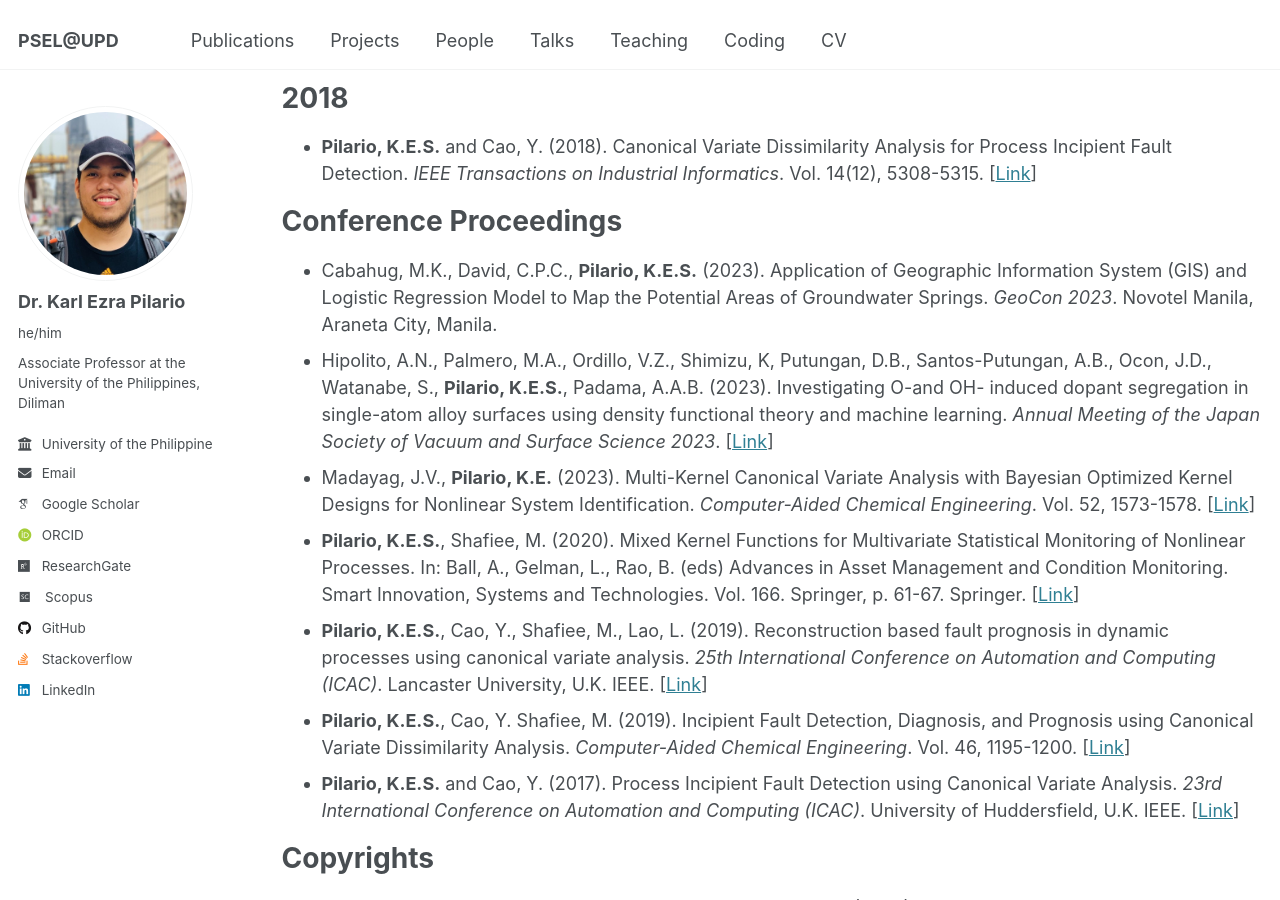
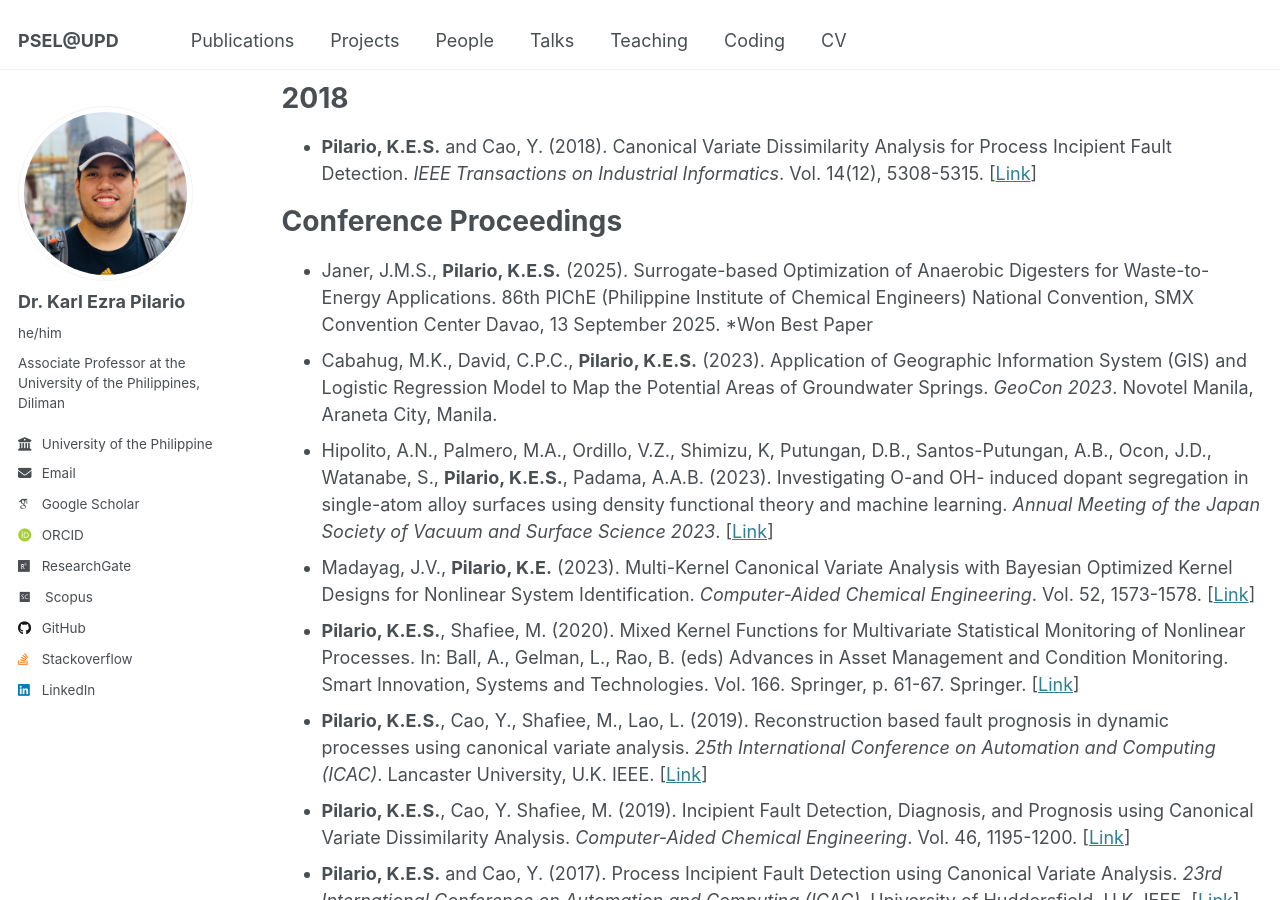
Before and after one commit to kspilario/kspilario.github.io, a Jekyll site: the page built from _pages/publications.md, in a window 1280 px wide and 900 px high, scrolled down 3033 px. Built offline with Jekyll 4.4.1, drawn with Linux system fonts in a browser that asks for light colours; some web fonts are replaced.

Commit message:
Update publications.md

```diff
--- a/_pages/publications.md
+++ b/_pages/publications.md
@@ -65,6 +65,7 @@ Check out my [Google Scholar](https://scholar.google.com.ph/citations?user=n41zo
 
 # Conference Proceedings
 
+* Janer, J.M.S., **Pilario, K.E.S.** (2025). Surrogate-based Optimization of Anaerobic Digesters for Waste-to-Energy Applications. 86th PIChE (Philippine Institute of Chemical Engineers) National Convention, SMX Convention Center Davao, 13 September 2025. *Won Best Paper
 * Cabahug, M.K., David, C.P.C., **Pilario, K.E.S.** (2023). Application of Geographic Information System (GIS) and Logistic Regression Model to Map the Potential Areas of Groundwater Springs. *GeoCon 2023*. Novotel Manila, Araneta City, Manila.
 * Hipolito, A.N., Palmero, M.A., Ordillo, V.Z., Shimizu, K, Putungan, D.B., Santos-Putungan, A.B., Ocon, J.D., Watanabe, S., **Pilario, K.E.S.**, Padama, A.A.B. (2023). Investigating O-and OH- induced dopant segregation in single-atom alloy surfaces using density functional theory and machine learning. *Annual Meeting of the Japan Society of Vacuum and Surface Science 2023*. [[Link](https://www.jstage.jst.go.jp/article/jvss/2023/0/2023_2Fp08/_article)]
 * Madayag, J.V., **Pilario, K.E.** (2023). Multi-Kernel Canonical Variate Analysis with Bayesian Optimized Kernel Designs for Nonlinear System Identification. *Computer-Aided Chemical Engineering*. Vol. 52, 1573-1578. [[Link](https://doi.org/10.1016/B978-0-443-15274-0.50250-X)]
```
